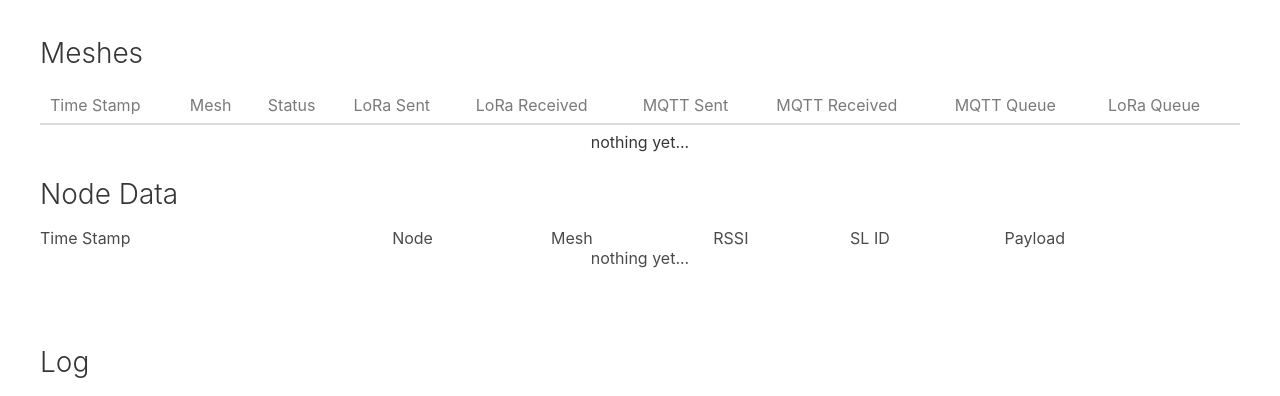
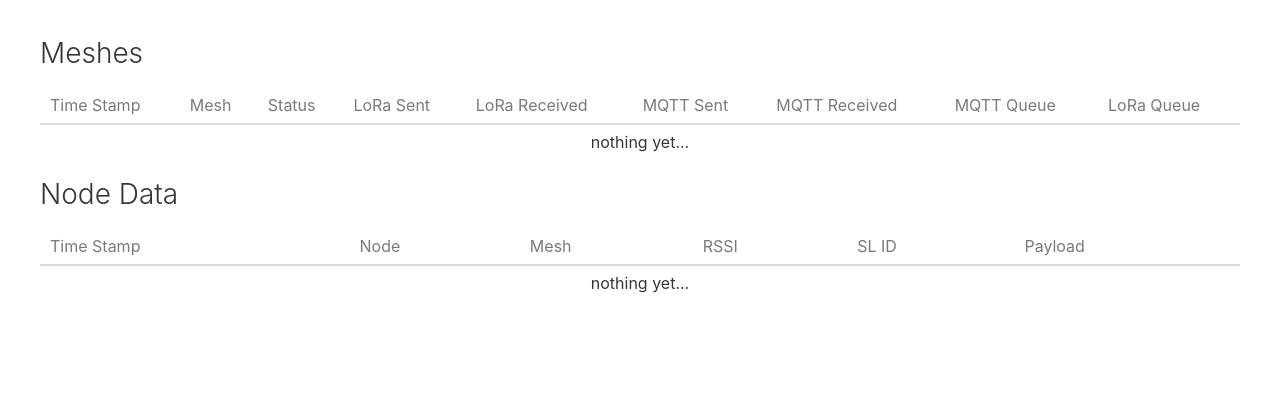
Before and after one commit to steamlink/build-test, a Python web app: template store/eve-demo/templates/status.html in a window 1280 px wide. Shown: the part 184-580 px from the top of the page. Run offline with Jinja, Linux system fonts and the light colour scheme; the template is opened without the code that fills it, so the values that code supplies are empty; some libraries are stand-ins or nearby versions.

Commit message:
fixed rows for tabling of nodes

```diff
--- a/store/eve-demo/templates/status.html
+++ b/store/eve-demo/templates/status.html
@@ -146,7 +146,7 @@
 
 	  <p />
 	  <h2 class="title">Node Data</h2>
-	  <table id="node-data-table"></table>
+	  <table class="table" id="node-data-table"></table>
 
 	  <p />
 	</div>
```
